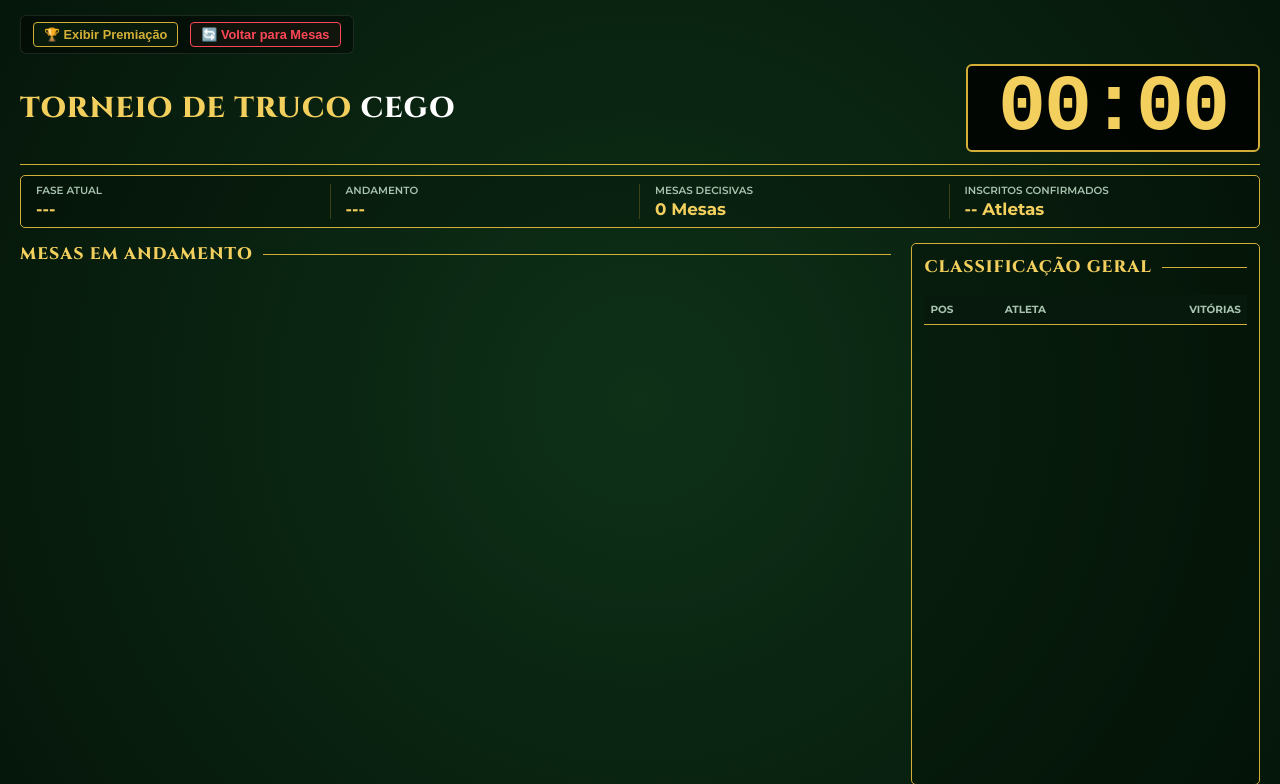
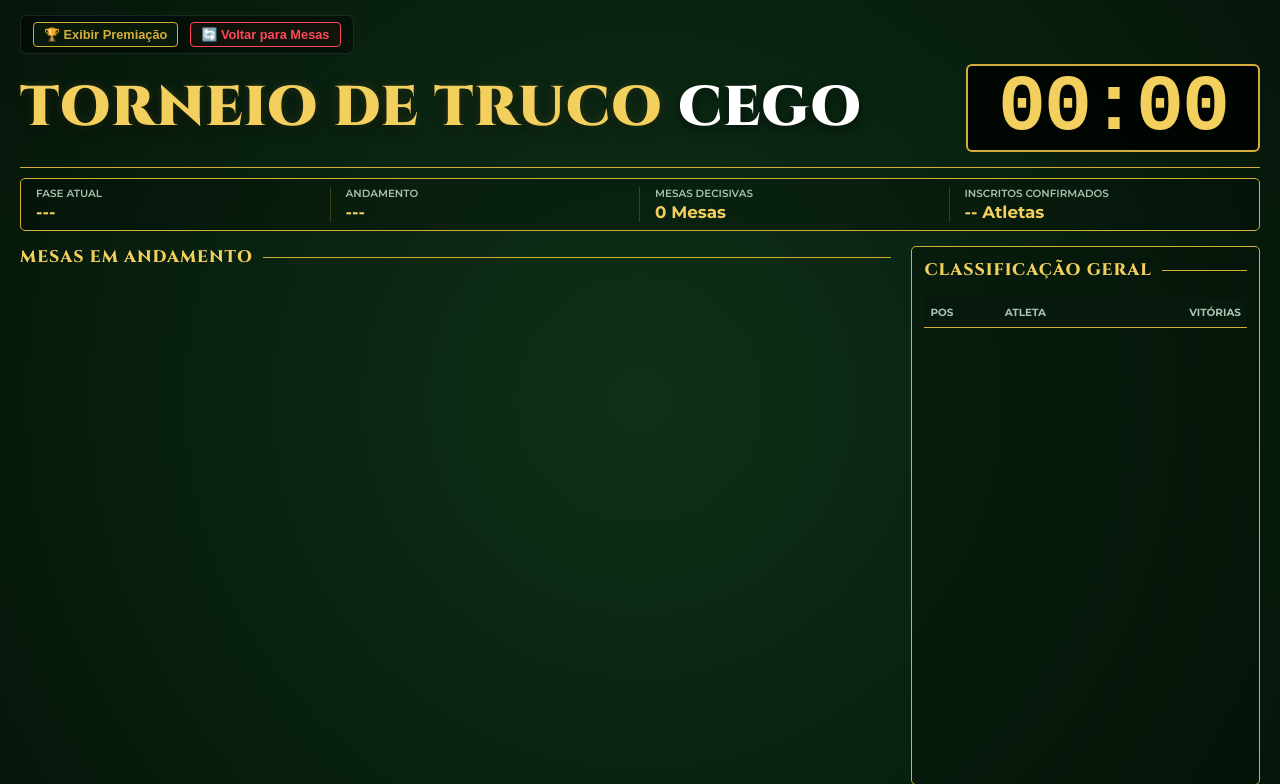
Before and after one commit to eduardoluisferreira9-sketch/TORNEIO-TRUCO-DE-MANO-WEB, a FastAPI app: page /telao in a window 1280 px wide. Shown: the top 784 px of the page. Run offline with FastAPI, Linux system fonts and the light colour scheme; data that the repository does not hold is empty; some libraries are stand-ins or nearby versions.

Commit message:
Update telao.html

```diff
--- a/sistema_publico/templates/telao.html
+++ b/sistema_publico/templates/telao.html
@@ -100,23 +100,30 @@
             animation: pulseBorda 1.5s infinite alternate;
         }
 
-        /* --- Header Otimizado para Cronômetro Gigante --- */
+        /* --- Header Otimizado para Título e Cronômetro Gigantes --- */
         .header-telao {
             display: flex;
             justify-content: space-between;
             align-items: center;
             border-bottom: 1px solid var(--borda-ouro);
-            padding-bottom: 12px;
+            padding-bottom: 15px;
             margin-bottom: 10px;
             flex-shrink: 0;
+            gap: 20px;
         }
         .header-telao h1 {
             margin: 0;
-            font-size: 1.8rem;
-            font-weight: 800;
+            font-size: 3.5rem; /* DESTAQUE MÁXIMO DO TORNEIO */
+            font-weight: 900;
             color: var(--dourado-brilhante);
+            text-shadow: 0 4px 12px rgba(0, 0, 0, 0.6), 0 0 10px rgba(243, 207, 93, 0.2);
+            line-height: 1;
+            white-space: nowrap;
         }
-        .header-telao h1 span { color: #ffffff; }
+        .header-telao h1 span {
+            color: #ffffff;
+            text-shadow: 0 4px 12px rgba(0, 0, 0, 0.6);
+        }
 
         .cronometro-container {
             border: 2px solid var(--borda-ouro);
@@ -126,9 +133,10 @@
             display: flex;
             align-items: center;
             justify-content: center;
+            flex-shrink: 0;
         }
         .cronometro-digital {
-            font-size: 5rem; /* TAMANHO MAXIMIZADO */
+            font-size: 5rem; /* CRONÔMETRO MAXIMIZADO */
             font-family: 'Courier New', Courier, monospace;
             font-weight: 900;
             color: var(--dourado-brilhante);
```
